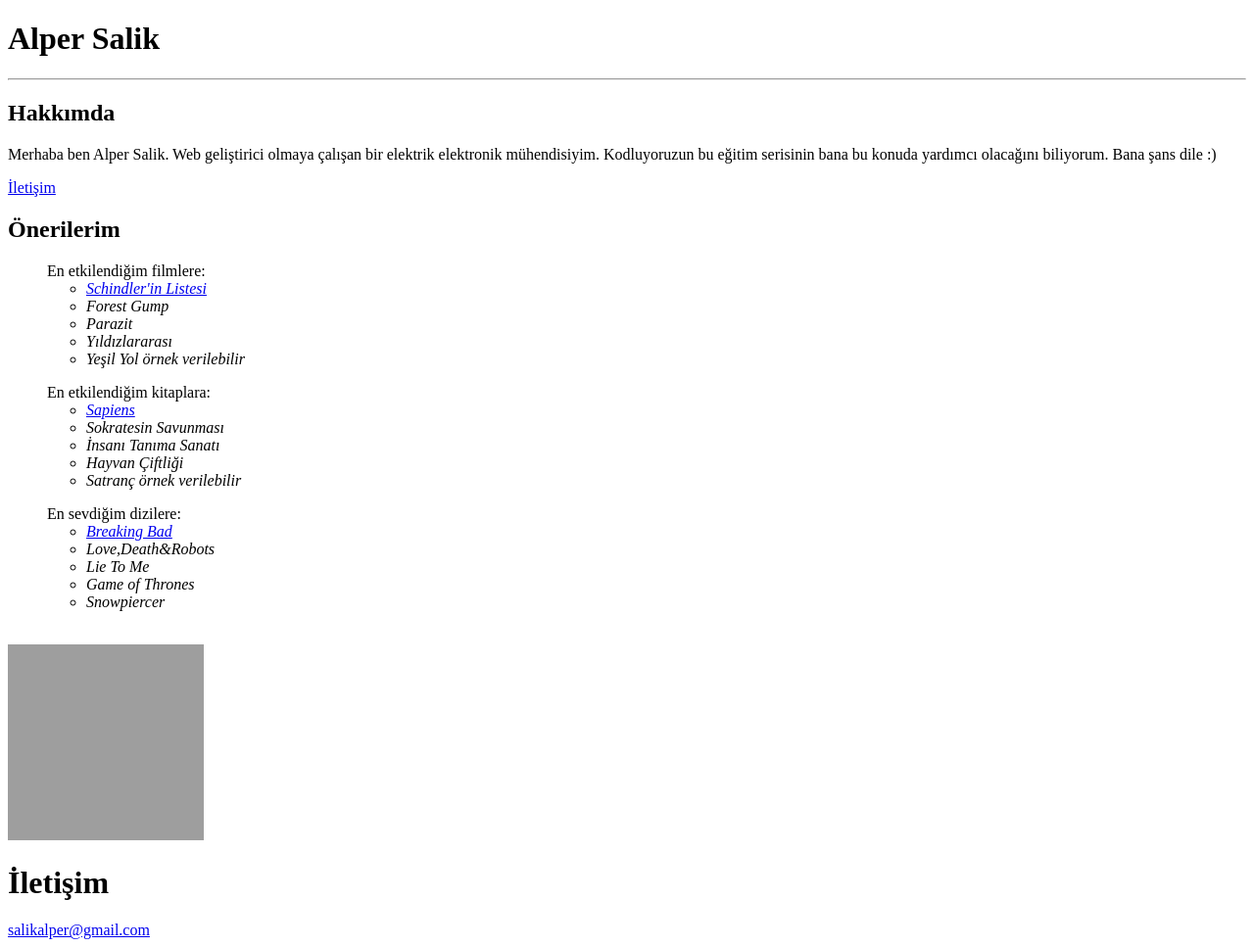
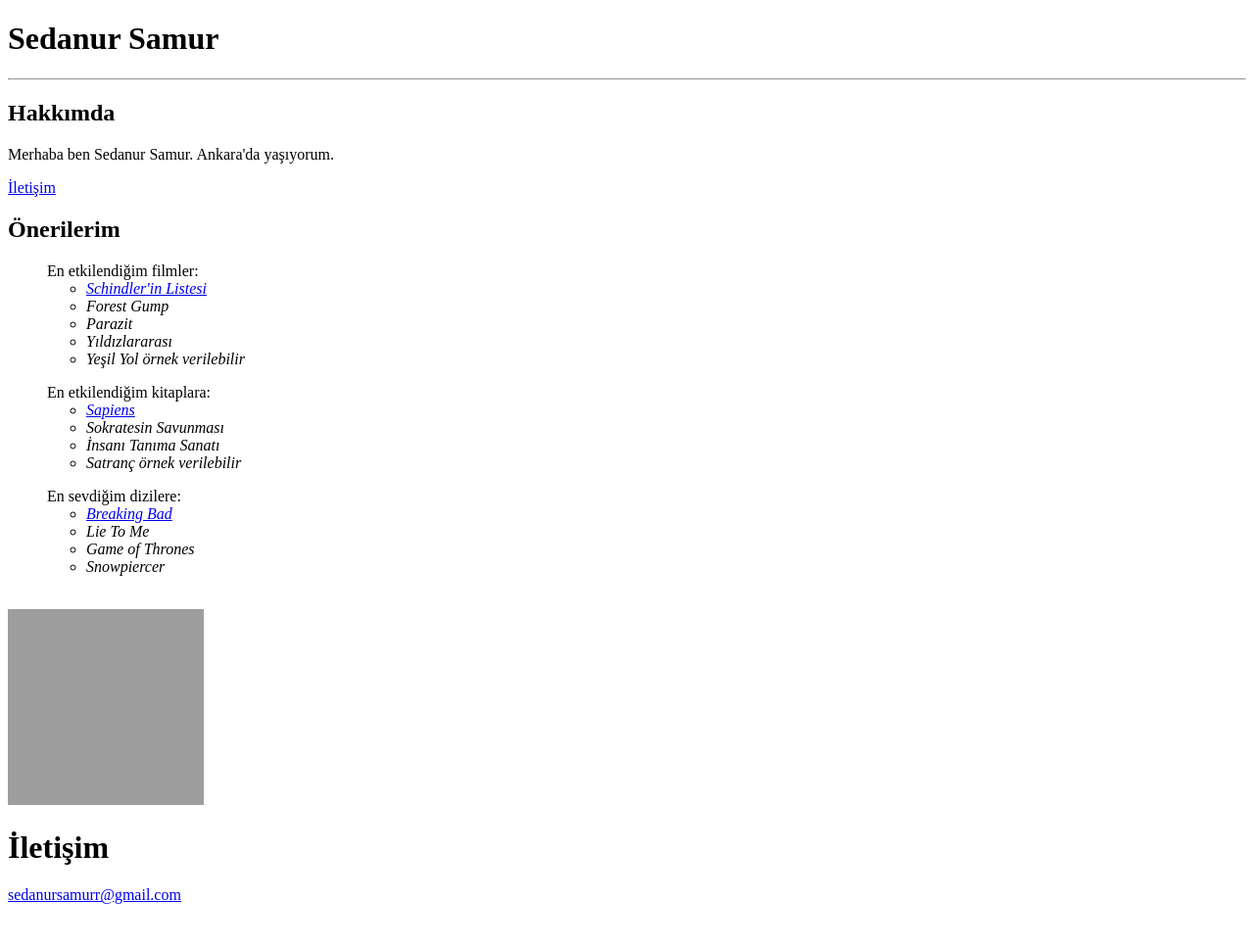
Before and after one commit to sedanursamur/html_odev2, a plain HTML site: page html_odev2/index.html in a window 1280 px wide. Shown: the whole page at 98% size. After the commit the page ends 931 px from the top, so only its background shows below. Drawn offline with Linux system fonts and the light colour scheme; grey boxes are pictures that could not be loaded.

Commit message:
Update index.html

```diff
--- a/html_odev2/index.html
+++ b/html_odev2/index.html
@@ -7,13 +7,13 @@
   <title>Document</title>
 </head>
 <body>
-  <h1><strong>Alper Salik</strong></h1>
+  <h1><strong>Sedanur Samur</strong></h1>
   <hr>
   <h2><strong>Hakkımda</strong></h2>
-  <p>Merhaba ben Alper Salik. Web geliştirici olmaya çalışan bir elektrik elektronik mühendisiyim. Kodluyoruzun bu eğitim serisinin bana bu konuda yardımcı olacağını biliyorum. Bana şans dile :)</p>
+  <p>Merhaba ben Sedanur Samur. Ankara'da yaşıyorum.</p>
   <a href="#footer">İletişim</a>
   <h2><strong>Önerilerim</strong></h2>
-  <ol>En etkilendiğim filmlere:
+  <ol>En etkilendiğim filmler:
     <em>
       <ul style="list-style-type:circle">
         <li><a href="https://www.imdb.com/title/tt0108052/" target="_blank">Schindler'in Listesi</a></li>
@@ -30,7 +30,6 @@
         <li><a href="https://www.dr.com.tr/Kitap/Hayvanlardan-Tanrilara-Sapiens/Arastirma-Tarih/Tarih/Dunya-Tarihi/urunno=0000000633872" target="_blank">Sapiens</a></li>
         <li>Sokratesin Savunması</li>
         <li>İnsanı Tanıma Sanatı</li>
-        <li>Hayvan Çiftliği</li>
         <li>Satranç örnek verilebilir</li>
       </ul>
     </em>
@@ -39,7 +38,7 @@
     <em>
       <ul style="list-style-type:circle">
         <li><a href="https://www.imdb.com/title/tt0903747/?ref_=nv_sr_srsg_0" target="_blank">Breaking Bad</a></li>
-        <li>Love,Death&Robots</li>
+
         <li>Lie To Me</li>
         <li>Game of Thrones</li>
         <li>Snowpiercer</li>
@@ -52,6 +51,6 @@
     <img src="https://www.patika.dev/cool-doge.gif" alt="Workplace" width="200" height="200">
   </a>
   <h1 id="footer">İletişim</h1>
-  <a href="mailto:salikalper@gmail.com">salikalper@gmail.com</a>
+  <a href="mailto:sedanursamurr@gmail.com">sedanursamurr@gmail.com</a>
   </body>
   </html>
```
